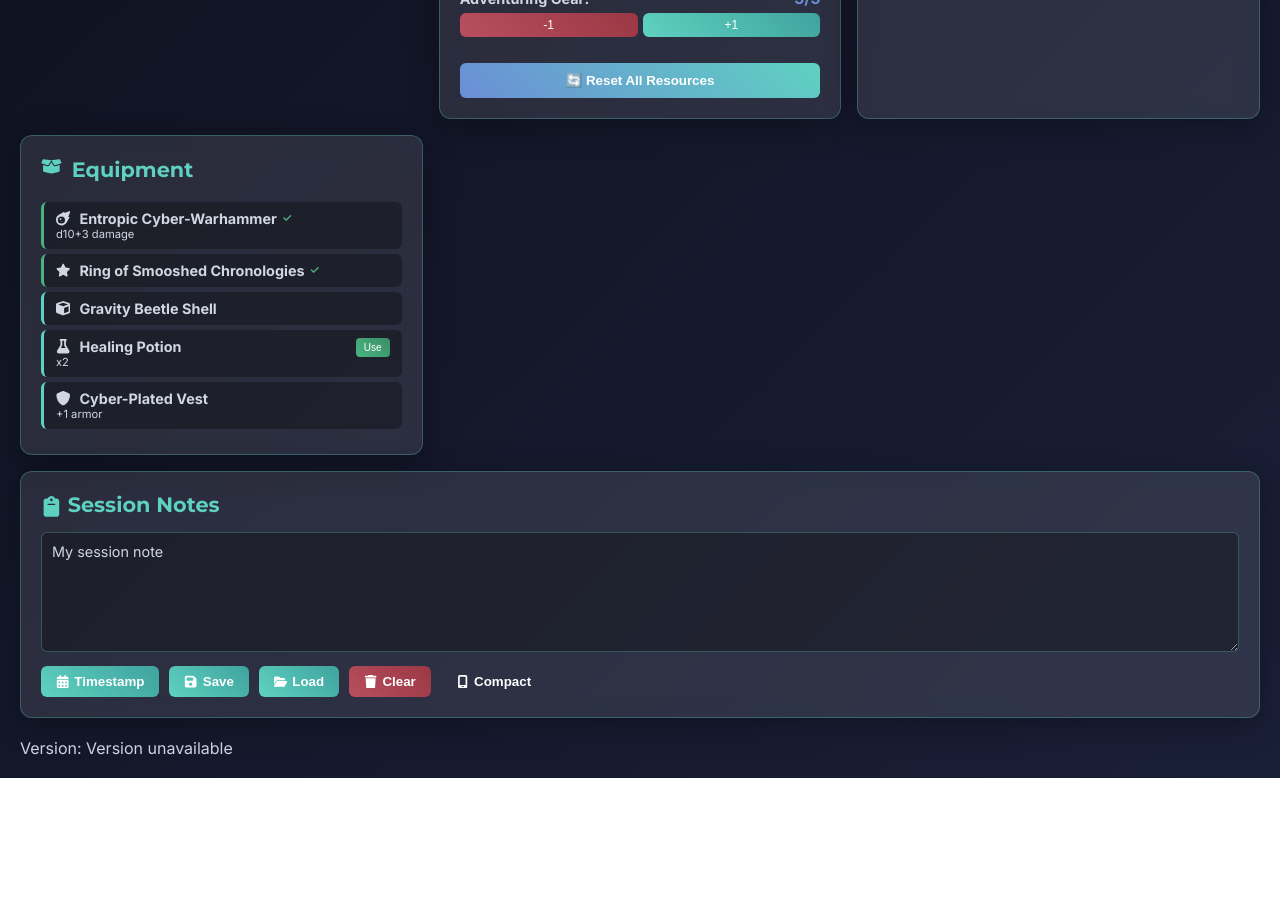
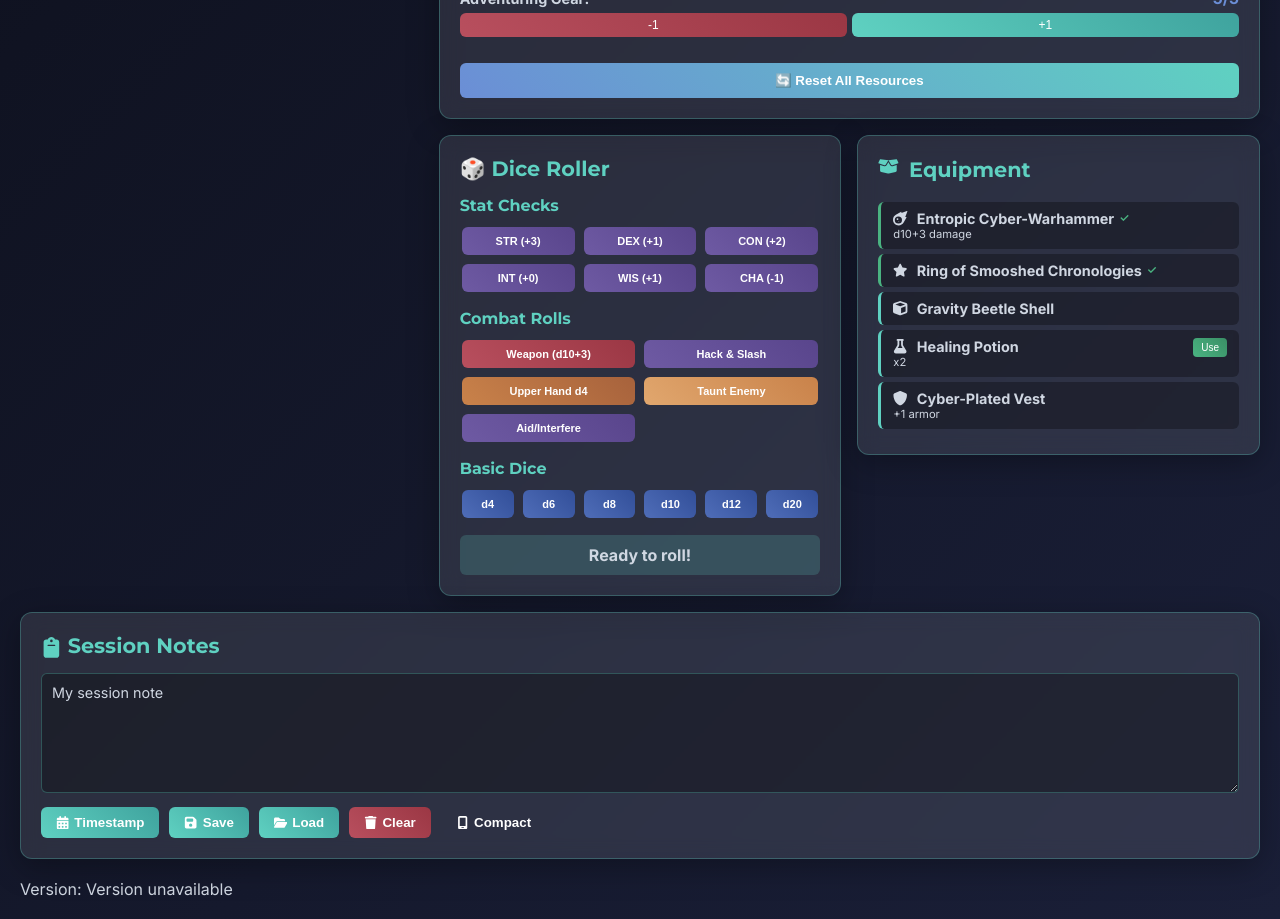
Before and after one commit to thwoom/zimbo-tauri-character-sheet, a React (Vite) app: page / in a window 1280 px wide. Shown: the part 1000-1919 px from the top of the page. Before the commit the page ends 1778 px from the top, so only its background shows below. Built offline with nearby package versions, Linux system fonts and the light colour scheme.

Commit message:
feat: add named grid layout for panels

```diff
--- a/src/App.jsx
+++ b/src/App.jsx
@@ -199,9 +199,12 @@ function App() {
         {/* Main Grid Layout */}
         <div className={styles.grid}>
           {/* Avatar Panel */}
+          <div className={styles.hud}>
             <CharacterHUD onMountChange={setHudMounted} />
+          </div>
 
           {/* Stats Panel */}
+          <div className={styles.stats}>
             <CharacterStats
               character={character}
               setCharacter={setCharacter}
@@ -212,8 +215,10 @@ function App() {
               setSessionNotes={setSessionNotes}
               clearRollHistory={clearRollHistory}
             />
+          </div>
 
           {/* Dice Roller Panel (component-based, main branch design) */}
+          <div className={styles.dice}>
             <DiceRoller
               character={character}
               rollDice={rollDice}
@@ -224,8 +229,10 @@ function App() {
               rollModalData={rollModalData}
               aidModal={aidModal}
             />
+          </div>
 
           {/* Quick Inventory Panel */}
+          <div className={styles.inventory}>
             <InventoryPanel
               character={character}
               setCharacter={setCharacter}
@@ -233,14 +240,17 @@ function App() {
               setRollResult={setRollResult}
               saveToHistory={saveToHistory}
             />
+          </div>
 
           {/* Session Notes Panel */}
+          <div className={styles.notes}>
             <SessionNotes
               sessionNotes={sessionNotes}
               setSessionNotes={setSessionNotes}
               compactMode={compactMode}
               setCompactMode={setCompactMode}
             />
+          </div>
         </div>
       </div>
 
--- a/src/styles/AppStyles.module.css
+++ b/src/styles/AppStyles.module.css
@@ -74,9 +74,55 @@
 
 .grid {
   display: grid;
-  grid-template-columns: repeat(auto-fit, minmax(320px, 1fr));
   gap: var(--space-md);
   margin-bottom: 20px;
+  grid-template-columns: 1fr;
+  grid-template-areas:
+    'hud'
+    'stats'
+    'dice'
+    'inventory'
+    'notes';
+}
+
+.hud {
+  grid-area: hud;
+}
+
+.stats {
+  grid-area: stats;
+}
+
+.dice {
+  grid-area: dice;
+}
+
+.inventory {
+  grid-area: inventory;
+}
+
+.notes {
+  grid-area: notes;
+}
+
+@media (min-width: 768px) {
+  .grid {
+    grid-template-columns: 1fr 1fr;
+    grid-template-areas:
+      'hud   stats'
+      'dice  inventory'
+      'notes notes';
+  }
+}
+
+@media (min-width: 1200px) {
+  .grid {
+    grid-template-columns: repeat(3, 1fr);
+    grid-template-areas:
+      'hud   stats stats'
+      'hud   dice  inventory'
+      'notes notes notes';
+  }
 }
 
 .undoButton {
```
Lines whose indentation alone changed are shown as unchanged.
